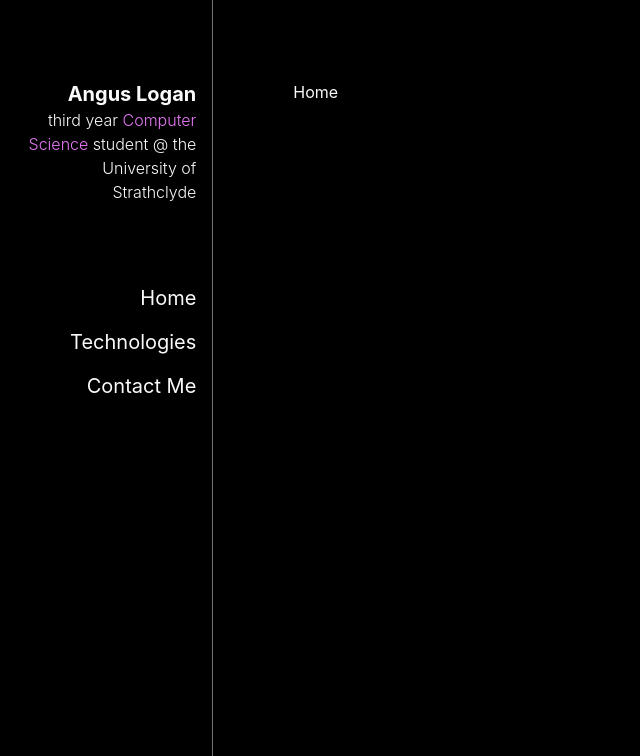
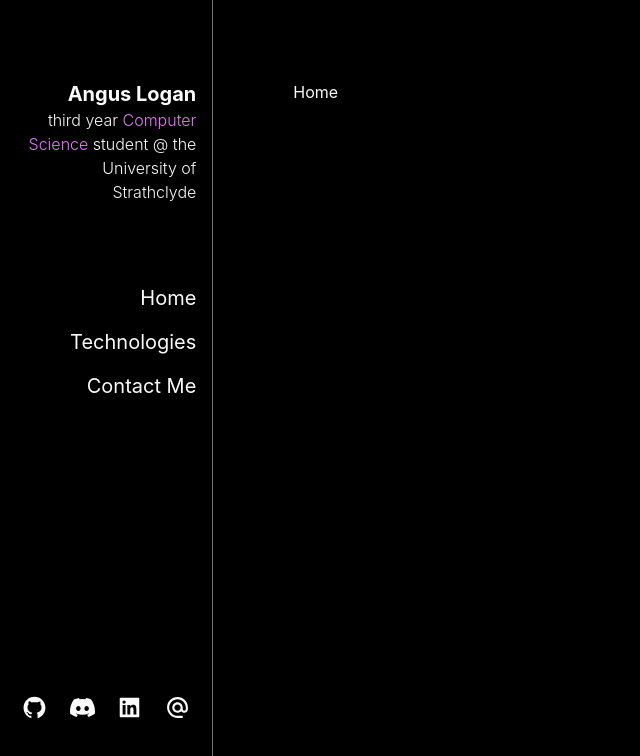
Before and after one commit to AngusLogan02/anguslogan02.github.io, a React (Create React App) app: page / in a window 1280 px wide. Shown: the top 756 px of the page, without its empty margins (0-640 px from the left). Built offline with nearby package versions, Linux system fonts and the light colour scheme.

Commit message:
feat: added social links to navbar

```diff
--- a/package.json
+++ b/package.json
@@ -10,6 +10,7 @@
     "gh-pages": "^4.0.0",
     "react": "^18.2.0",
     "react-dom": "^18.2.0",
+    "react-icons": "^4.6.0",
     "react-router-dom": "^6.4.2",
     "react-scripts": "5.0.1",
     "web-vitals": "^2.1.4"
--- a/src/components/navbar.jsx
+++ b/src/components/navbar.jsx
@@ -1,5 +1,8 @@
 import React from 'react'
 import { Link } from "react-router-dom"
+import { AiOutlineGithub, AiFillLinkedin, AiOutlineMail } from "react-icons/ai"
+import { BsDiscord } from "react-icons/bs"
+import { MdAlternateEmail } from "react-icons/md"
 
 const Navbar = () => {
     return (
@@ -14,6 +17,13 @@ const Navbar = () => {
                     <li><button className='text-xl mb-4 link-underline'><Link to="/contact">Contact Me</Link></button></li>
                 </ul>
             </div>
+
+            <div className='absolute bottom-20 -ml-4 w-full flex text-center justify-evenly'>
+                <a className='hover:text-fuchsia-400 duration-300' href="https://github.com/anguslogan02"><AiOutlineGithub size={25} /></a>
+                <a className='hover:text-fuchsia-400 duration-300' href="https://discordapp.com/users/211862681731203073"><BsDiscord size={25} /></a>
+                <a className='hover:text-fuchsia-400 duration-300' href="https://www.linkedin.com/in/angus-logan-b83020226/"><AiFillLinkedin size={25} /></a>
+                <a className='hover:text-fuchsia-400 duration-300' href="mailto:me@anguslogan.dev"><MdAlternateEmail size={25} /></a>
+            </div>
         </div>
     )
 }
--- a/src/index.css
+++ b/src/index.css
@@ -37,3 +37,7 @@ code {
 .link-underline:hover::before {
   transform: scaleX(1);
 }
+
+::selection {
+  background: #737373;
+}
```
Also changed, not shown: 1 other file (tests, documents, lock files or other folders).
